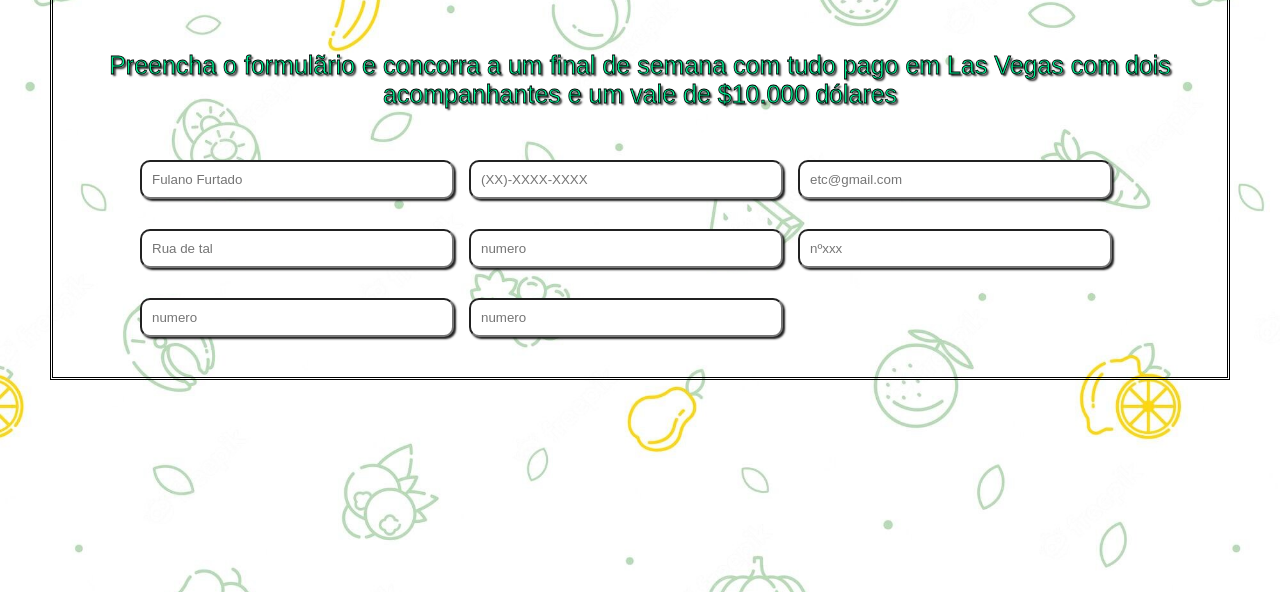
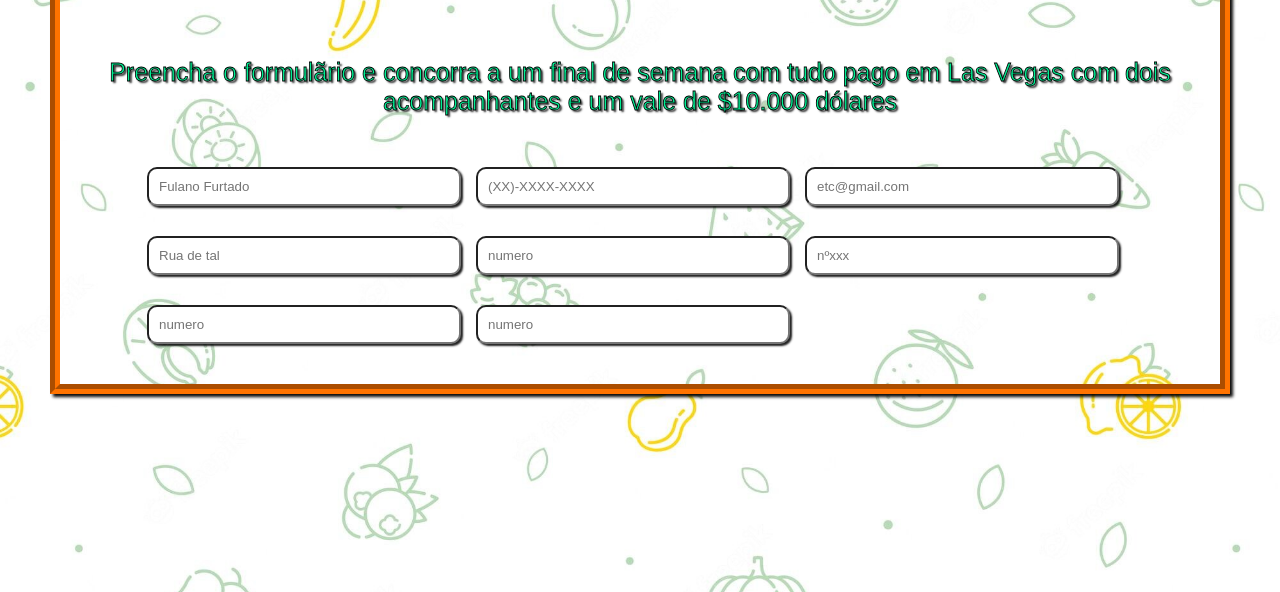
Before and after one commit to Leandrolsantos/promocao-supermercado-bondpreco, a plain HTML site: page assets/index.html in a window 1280 px wide. Shown: the part 208-800 px from the top of the page. Drawn offline with Linux system fonts and the light colour scheme.

Commit message:
34º dia de CTD - Melhorando README e CSS

```diff
--- a/assets/css/style.css
+++ b/assets/css/style.css
@@ -8,9 +8,11 @@ body {
 }
 
 main {
-    border: double;
+    border: groove;
+    border-width: 10px;
+    box-shadow: 3px 3px 3px rgba(0, 0, 0, 0.962);
     padding: 20px 20px 20px 20px;
-    border-color: rgb(0, 0, 0);
+    border-color: rgb(255, 115, 0);
 }
 
 .titulo {
```
Also changed, not shown: 1 other file.
